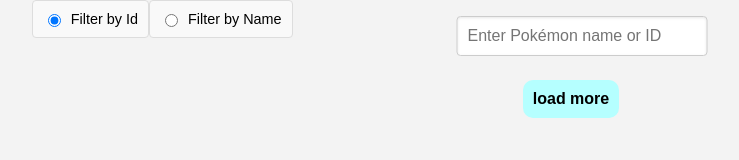
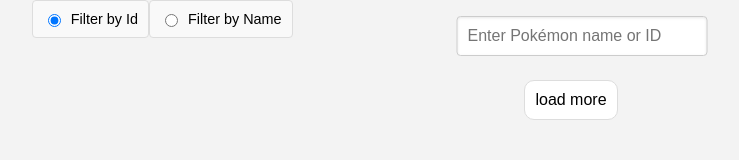
Before and after one commit to Kraegoy/pokedex, a plain HTML site: page index.html in a window 1280 px wide. Shown: the whole page, without its empty margins (69-808 px from the left). Drawn offline with nearby package versions, Linux system fonts and the light colour scheme; no server answers.

Commit message:
Update styles.css

```diff
--- a/styles.css
+++ b/styles.css
@@ -50,15 +50,17 @@ body {
     justify-content: center;
     align-items: center;
     display: flex;
-    margin-top: 1em;
     font-weight: bolder;
     cursor: pointer;
+    padding: 1em;
 }
 
 .load-more span{
-    background-color: rgb(181, 255, 255);
+    background-color: white;
+    border: 1px solid #ddd;
     padding: 10px;
     border-radius: 10px;
+    font-weight: lighter;
 
 }
 
@@ -173,6 +175,7 @@ body {
     width: 300px;
     font-size: 0.9em;
     left: 7em;
+    z-index: 1000;
 }
 
 .filter-option {
```
